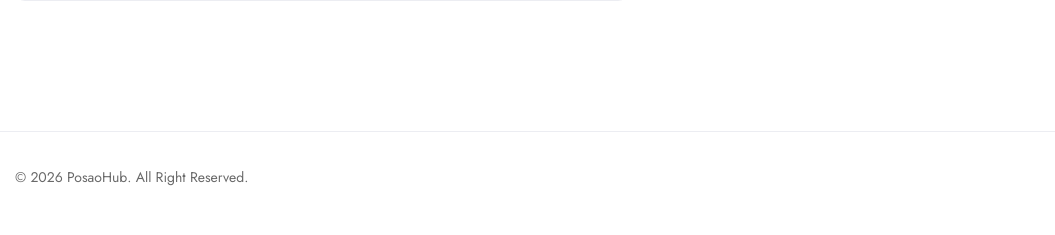
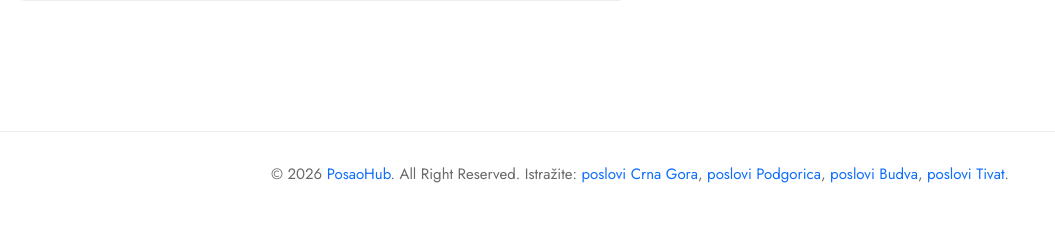
Before and after one commit to radomir-mijovic/montenegro-jobs, a FastAPI app: template backend/app/templates/job-search.html in a window 1280 px wide. Shown: the part 565-800 px from the top of the page, without its empty margins (0-1055 px from the left). Run offline with FastAPI, Linux system fonts and the light colour scheme; the template is opened without the code that fills it: most values are stand-ins (such as "Sample title", 1, 10 or a date in 2020); grey boxes marked "Sample" are stand-in pictures; some libraries are stand-ins or nearby versions.

Commit message:
feat: ceo /poslovi

```diff
--- a/backend/app/routers/utils.py
+++ b/backend/app/routers/utils.py
@@ -1,7 +1,7 @@
 from app.models.job import Category, CategoryJobLink, Job
 from app.redis_app import get_jobs_cache, set_jobs_cache
 from app.scrapers.base import Job as JobBase
-from sqlalchemy import ScalarResult, text
+from sqlalchemy import text
 from sqlalchemy.sql import func
 from sqlmodel import Session, select
 
@@ -213,4 +213,6 @@ def get_categories(session: Session) -> list[dict]:
 
         categories.append(cat_dict)
 
+    print(categories, "categories")
+
     return categories
--- a/backend/app/templates/base.html
+++ b/backend/app/templates/base.html
@@ -105,11 +105,14 @@
       <footer class="main-footer style-five" role="contentinfo">
         <div class="footer-bottom">
           <div class="auto-container">
-            <div class="outer-box">
-              <div class="copyright-text">
+<p>
                 © 2026 <a href="#">PosaoHub</a>. All Right Reserved.
-              </div>
-            </div>
+  Istražite:
+  <a href="/poslovi">poslovi Crna Gora</a>,
+  <a href="/poslovi?city=Podgorica">poslovi Podgorica</a>,
+  <a href="/poslovi?city=Budva">poslovi Budva</a>,
+  <a href="/poslovi?city=Tivat">poslovi Tivat</a>.
+</p>
           </div>
         </div>
         <div class="scroll-to-top scroll-to-target" data-target="html">
--- a/backend/app/templates/index.html
+++ b/backend/app/templates/index.html
@@ -16,7 +16,7 @@
   "description": "Najnaprednija platforma za zapošljavanje u Crnoj Gori",
   "potentialAction": {
     "@type": "SearchAction",
-    "target": "https://posaohub.me/job-search?title={search_term_string}",
+    "target": "https://posaohub.me/poslovi?title={search_term_string}",
     "query-input": "required name=search_term_string"
   },
   "inLanguage": "sr-ME"
@@ -57,7 +57,7 @@
           </div>
           <!-- Job Search Form -->
           <div class="job-search-form-two wow fadeInUp" data-wow-delay="200ms">
-            <form method="get" action="/job-search">
+            <form method="get" action="/poslovi">
               <div class="row">
                 <div class="form-group col-lg-5 col-md-12 col-sm-12">
                   <label class="title">Pozicija</label>
--- a/backend/app/templates/partials/call-to-action.html
+++ b/backend/app/templates/partials/call-to-action.html
@@ -11,7 +11,7 @@
     </div>
 
     <div class="btn-box">
-      <a href="/job-search" class="theme-btn btn-one">Pretraži Poslove</a>
+      <a href="/poslovi" class="theme-btn btn-one">Pretraži Poslove</a>
     </div>
   </div>
 </section>
--- a/backend/app/templates/partials/categories.html
+++ b/backend/app/templates/partials/categories.html
@@ -10,7 +10,7 @@
         <div class="inner-box">
           <div class="content">
               <span class="icon flaticon-{{category.icon}}"></span>
-            <h4><a href="/job-search?category={{category.name}}">{{category.name}}</a></h4>
+            <h4><a href="/poslovi?category={{category.name}}">{{category.name}}</a></h4>
             <p>{{category.count}}</p>
           </div>
         </div>
--- a/backend/app/templates/partials/jobseeker.html
+++ b/backend/app/templates/partials/jobseeker.html
@@ -17,7 +17,7 @@
             nudi raznovrsne prilike - od rada od kuće, skraćenog radnog vremena,
             do fleksibilnog rasporeda prilagođenog vašim potrebama.
           </div>
-          <a href="/job-search" class="theme-btn btn-style-one">Pronađi posao</a>
+          <a href="/poslovi" class="theme-btn btn-style-one">Pronađi posao</a>
         </div>
       </div>
     </div>
```
Also changed, not shown: backend/app/routers/pages.py (+4 -4 lines), backend/app/templates/partials/featured-cities.html (+5 -5 lines).
